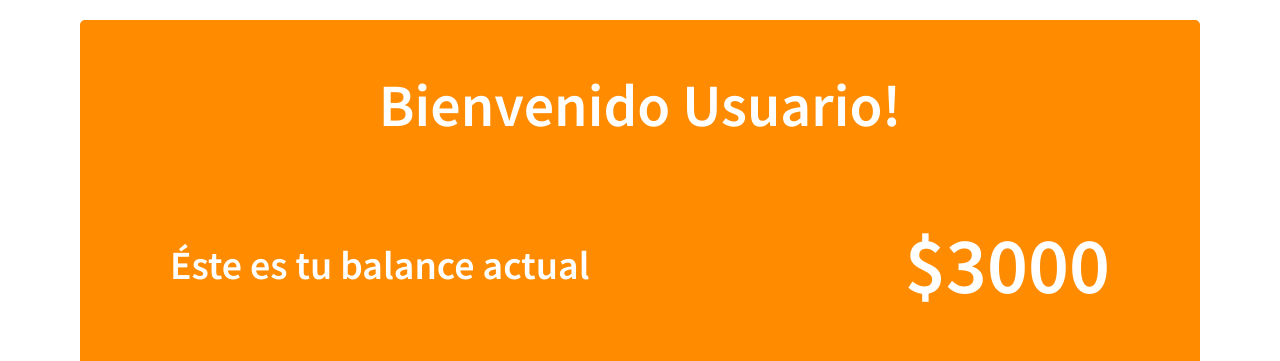
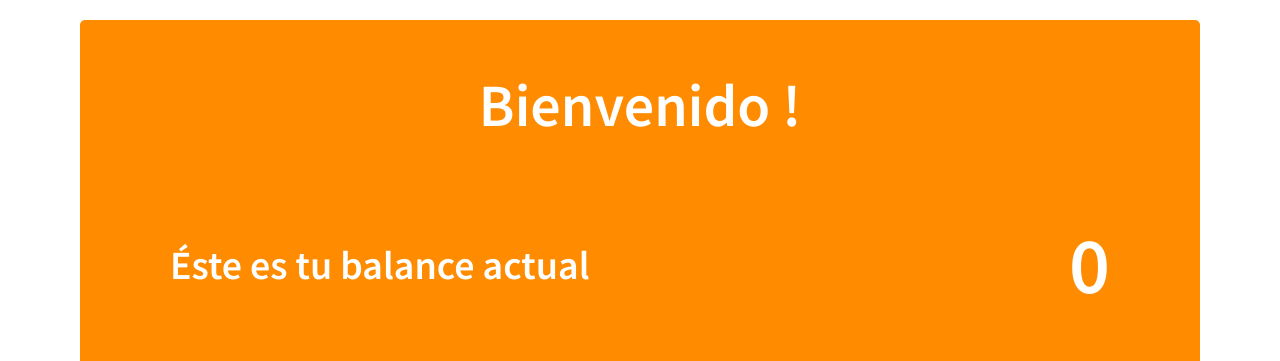
Before and after one commit to Felix-Fiore/personal-budget-front, a React (Vite) app: page / in a window 1280 px wide. Shown: the part 132-493 px from the top of the page. Built offline with nearby package versions, Linux system fonts and the light colour scheme; no server answers; sample sign-in values are in the browser's storage.

Commit message:
Added the total Balance from the store.
Created a function to calculate the balance of the user

```diff
--- a/src/components/layout/LastOperations.jsx
+++ b/src/components/layout/LastOperations.jsx
@@ -13,6 +13,7 @@ const userOperations = (operations, uid) => {
       console.log('No hay operaciones');
     }
   }
+  localStorage.setItem('userOperations', JSON.stringify(userOperations));
   return userOperations;
 };
 
--- a/src/components/layout/NavBar.jsx
+++ b/src/components/layout/NavBar.jsx
@@ -57,7 +57,7 @@ export const NavBar = () => {
       <ul className={styles.rightSide}>
         <li>
           <div className={styles.userTag}>
-            <span>{userName}</span>
+            <span>{userName.toUpperCase()}</span>
           </div>
         </li>
         <li>
--- a/src/components/layout/TotalAmount.jsx
+++ b/src/components/layout/TotalAmount.jsx
@@ -1,17 +1,34 @@
 import styles from './totalAmount.module.scss';
+import { useSelector } from 'react-redux';
 
 export const TotalAmount = () => {
+  const userName = useSelector((state) => state.user.name);
+
+  const { operations } = useSelector((state) => state.operations);
+
+  const sumAmounts = (operations) => {
+    // if the operation type is income, add the amount to the total amount, if it is outcome, subtract the amount from the total amount
+    const totalAmount = operations.reduce((acc, operation) => {
+      if (operation.type === 'Ingreso') {
+        return acc + Number(operation.amount);
+      } else {
+        return acc - Number(operation.amount);
+      }
+    }, 0);
+    return totalAmount;
+  };
+
   return (
     <div className={styles.container}>
       <div>
-        <h2>Bienvenido Usuario!</h2>
+        <h2>Bienvenido {userName.toUpperCase()}!</h2>
       </div>
       <div className={styles.amountContainer}>
         <div>
           <h3>Éste es tu balance actual</h3>
         </div>
         <div className="totalCash">
-          <p>$3000</p>
+          <p>{sumAmounts(operations)}</p>
         </div>
       </div>
     </div>
```
